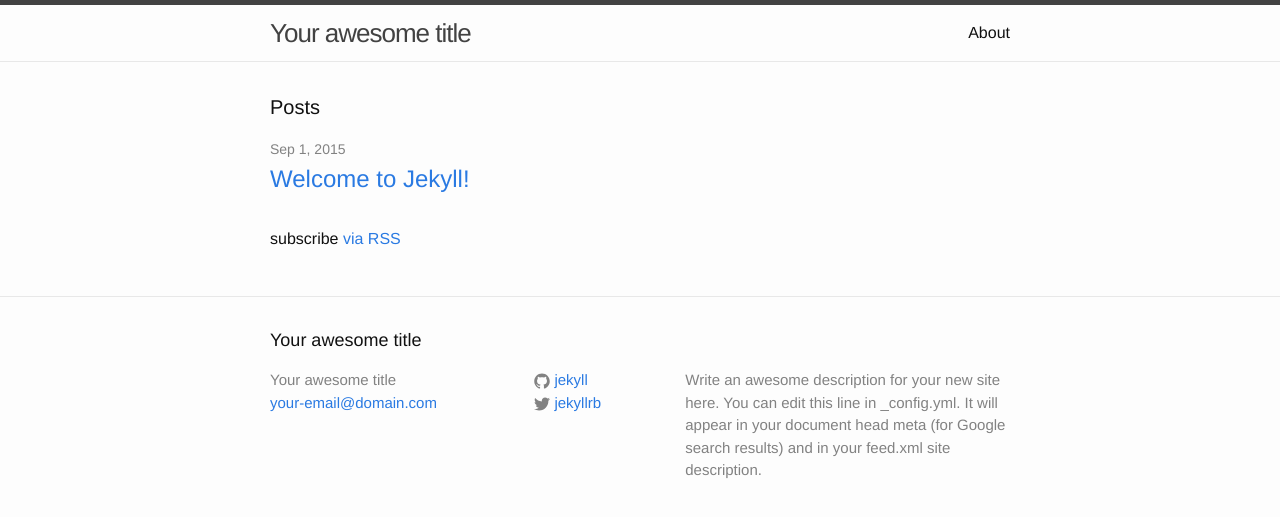
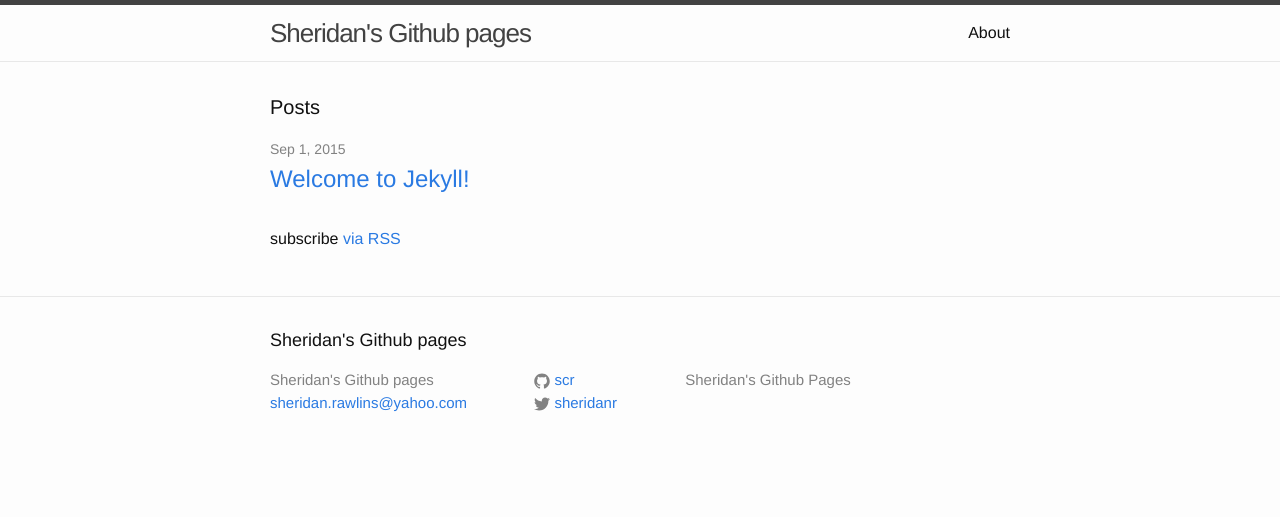
Before and after one commit to scr/scr.github.io, a Jekyll site: the page built from index.html, in a window 1280 px wide. Shown: the top 517 px of the page. Built offline with Jekyll 4.4.1, drawn with Linux system fonts in a browser that asks for light colours.

Commit message:
Update config.yml with my info.

```diff
--- a/_config.yml
+++ b/_config.yml
@@ -1,14 +1,12 @@
 # Site settings
-title: Your awesome title
-email: your-email@domain.com
+title: Sheridan's Github pages
+email: sheridan.rawlins@yahoo.com
 description: > # this means to ignore newlines until "baseurl:"
-  Write an awesome description for your new site here. You can edit this
-  line in _config.yml. It will appear in your document head meta (for
-  Google search results) and in your feed.xml site description.
+  Sheridan's Github Pages
 baseurl: "" # the subpath of your site, e.g. /blog/
-url: "http://yourdomain.com" # the base hostname & protocol for your site
-twitter_username: jekyllrb
-github_username:  jekyll
+url: "http://scr.github.io" # the base hostname & protocol for your site
+twitter_username: sheridanr
+github_username:  scr
 
 # Build settings
 markdown: kramdown
```
